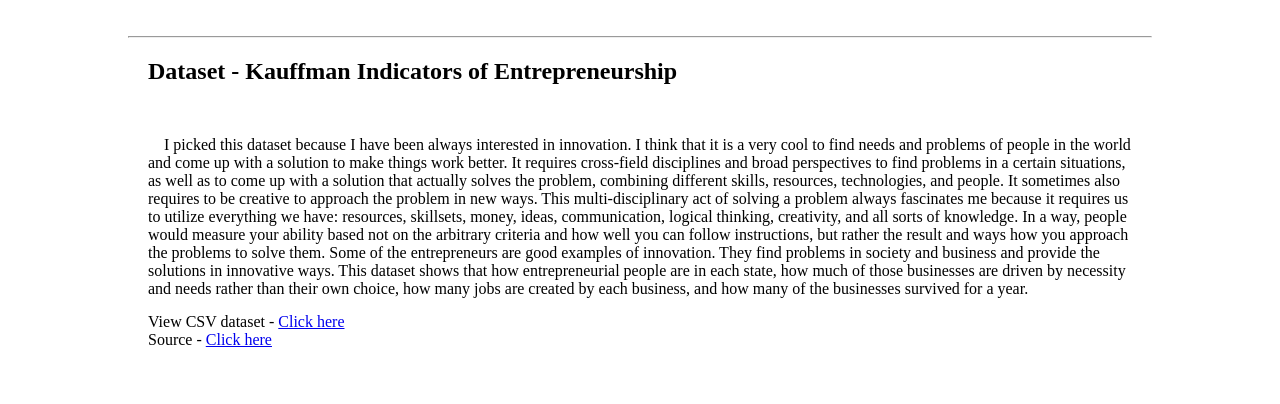
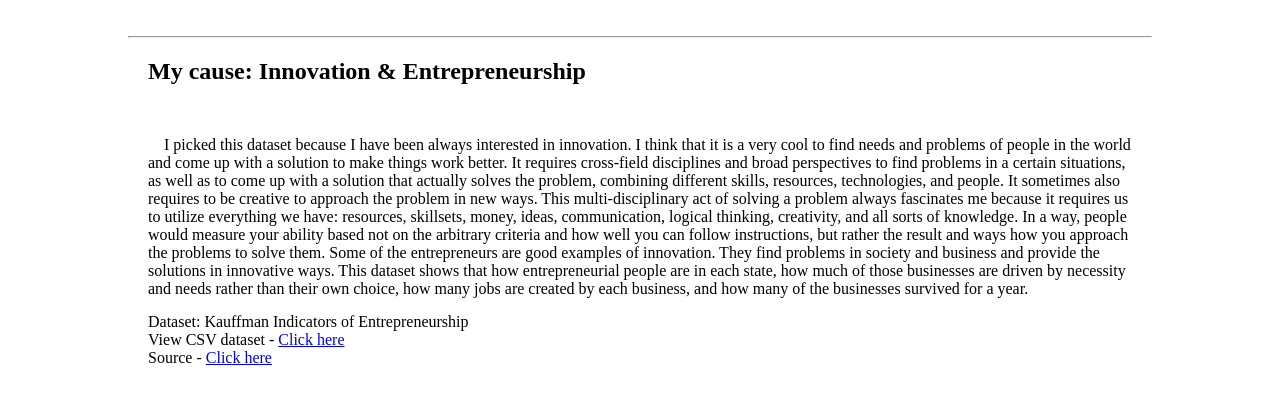
Before and after one commit to Goma0925/CSC-265_LAB, a plain HTML site: page reaserch_a_cause_3_5/index.html in a window 1280 px wide. Shown: the part 78-482 px from the top of the page. Drawn offline with Linux system fonts and the light colour scheme.

Commit message:
3/5 My cause prep

```diff
--- a/reaserch_a_cause_3_5/index.html
+++ b/reaserch_a_cause_3_5/index.html
@@ -12,11 +12,12 @@
     <div class="content-area">
       <hr>
       <div class="infographic">
-      <h2>Dataset - Kauffman Indicators of Entrepreneurship</h2><br><br>
+      <h2>My cause: Innovation & Entrepreneurship</h2><br><br>
         <p>
           &nbsp;&nbsp;&nbsp;&nbsp;I picked this dataset because I have been always interested in innovation.  I think that it is a very cool to find needs and problems of people in the world and come up with a solution to make things work better. It requires cross-field disciplines and broad perspectives to find problems in a certain situations, as well as to come up with a solution that actually solves the problem, combining different skills, resources, technologies, and people. It sometimes also requires to be creative to approach the problem in new ways. This multi-disciplinary act of solving a problem always fascinates me because it requires us to utilize everything we have: resources, skillsets, money, ideas, communication, logical thinking, creativity, and all sorts of knowledge. In a way, people would measure your ability based not on the arbitrary criteria and how well you can follow instructions, but rather the result and ways how you approach the problems to solve them. Some of the entrepreneurs are good examples of innovation. They find problems in society and business and provide the solutions in innovative ways. This dataset shows that how entrepreneurial people are in each state, how much of those businesses are driven by necessity and needs rather than their own choice, how many jobs are created by each business, and how many of the businesses survived for a year.
         <div class="reference">
-          <p>View CSV dataset - <a href="data.txt" download>Click here</a><br>
+          <p>Dataset: Kauffman Indicators of Entrepreneurship<br>
+            View CSV dataset - <a href="data.txt" download>Click here</a><br>
             Source - <a href="https://indicators.kauffman.org/data-table">Click here</a>
         </div>
       </div>
```
